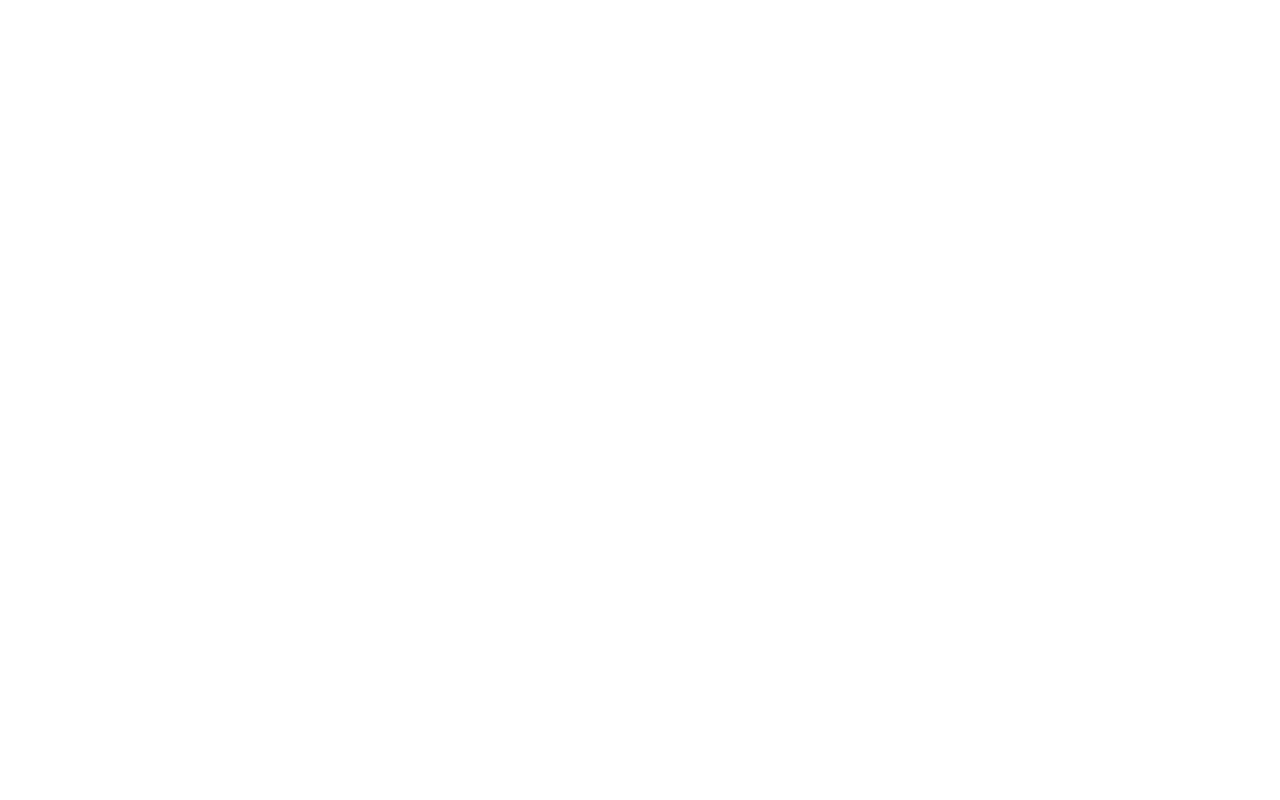
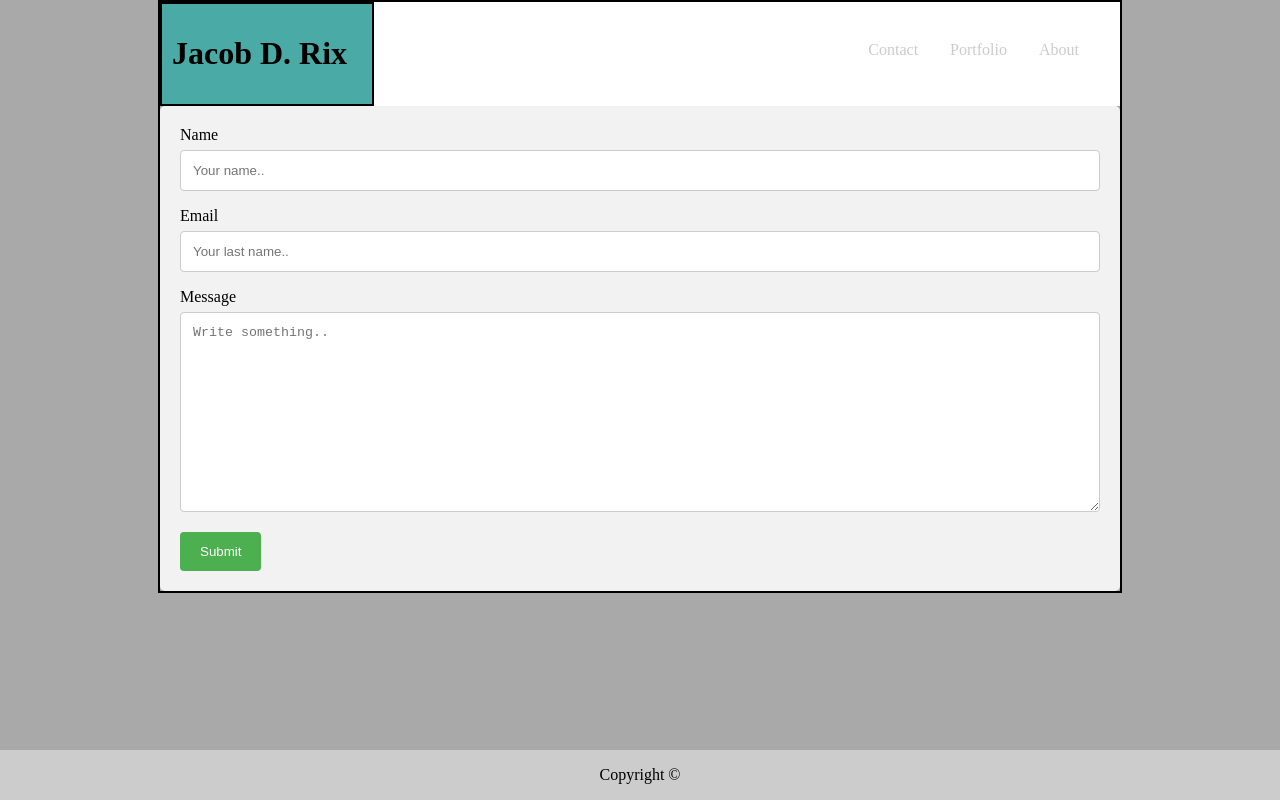
Before and after one commit to jrix21/Basic_Portfolio, a plain HTML site: page contact.html in a window 1280 px wide. Drawn offline with Linux system fonts and the light colour scheme.

Commit message:
Update 2

```diff
--- a/contact.html
+++ b/contact.html
@@ -0,0 +1,42 @@
+<!DOCTYPE html>
+<html>
+    <header>
+    <link rel="stylesheet" type="text/css" href="style.css">
+
+        <title>Jacob D. Rix</title>
+        <div class="namecard">
+            <h1>Jacob D. Rix</h1>
+        </div>
+        <div class="navi">
+                <ul>
+                  <li><a href="index.html">About</a></li>
+                  <li><a href="portfolio.html">Portfolio</a></li>
+                  <li><a href="contact.html">Contact</a></li>
+                </ul>
+            </div>
+    </header>
+        <body>
+            <div class="container">
+                <form action="/action_page.php">
+                  <label for="">Name</label>
+                  <input type="text" id="name" name="name" placeholder="Your name..">
+
+                  <label for="email">Email</label>
+                  <input type="text" id="email" name="email" placeholder="Your last name..">
+
+
+                  <label for="subject">Message</label>
+                  <textarea id="subject" name="subject" placeholder="Write something.." style="height:200px"></textarea>
+
+                  <input type="submit" value="Submit">
+                </form>
+              </div>
+
+
+        </body>
+  <footer>
+      <p>
+          Copyright &#169;
+      </p>
+  </footer>
+</html>
--- a/style.css
+++ b/style.css
@@ -1,76 +1,106 @@
-.main-head {
-  position: relative;
-  top: 0;
-  width: 100%;
-  height: 10%;
-  background:#ffffff;
-  margin: auto;
+.namecard {
+  display: inline-block;
+  width: 190px;
+  background-color: #4aaaa5;
+  border: solid 2px;
+  padding: 10px;
+}
+.navi {
+  float: right;
+  display: inline;
+  padding: 25px;
+
+}
+ul {
+  list-style-type: none;
+  margin: 0;
+  padding: 0;
+  overflow: hidden;
+  background-color:white; ;
   }
 
-header {
-    position: relative;
-    top: 0;
-    width: 960px;
-    background:#ffffff;
-    margin: auto;
-}
-
-h1 {
-    float:left;
-    color: #ffffff;
-    background-color: #4aaaa5;
-}
-
-body {
-    background-color: #cccccc;
-    width: 100%;
-    height: 100%;
-}
-
-.container {
-  margin: auto;
-  margin-top: 20px;
-  position: relative;
-  background-color: #ffffff;
-  width: 960px;
-}
-
-p {
+  li {
   float: right;
-}
-
-ul {
-    list-style-type: none;
-    padding: 0;
-    overflow: hidden;
-    text-align: center;
-  }
-
-img {
-  border: solid 1px;
   }
 
   li a {
   display: block;
-    color:#4aaaa5;
+  color:#cccccc;
   text-align: center;
   padding: 14px 16px;
   text-decoration: none;
-    float: right;
   }
 
   li a:hover {
-    background-color: #111;
+  background-color: #4aaaa5;
+  }
+
+
+header {
+  position: relative;
+  border: solid 2px;
+  width: 100%;
+  border: 2px;
+  background-color: #ffffff
+}
+img {
+  float:left;
+  padding: 10px;
+}
+
+body {
+  margin: auto;
+  top: 250px;
+  width: 960px;
+  border: solid 2px;
+  bottom: 250px;
+  background-color: darkgray;
+
+}
+
+.main-content {
+  background-color: #ffffff;
 }
 
 footer {
+
+  position: fixed;
   margin: auto;
-    position: absolute;
-    bottom: 0;
+  bottom:0;
+  left:0;
   width: 100%;
-    background: #666666;
+  align-content: center;
   text-align: center;
-    display: flex;
-    align-items: center;
-    justify-content: center;
+  background-color: #cccccc;
+  clear: left;
 }
+
+input[type=text], select, textarea {
+  width: 100%;
+  padding: 12px;
+  border: 1px solid #ccc;
+  border-radius: 4px;
+  box-sizing: border-box;
+  margin-top: 6px;
+  margin-bottom: 16px;
+  resize: vertical;
+}
+
+input[type=submit] {
+  background-color: #4CAF50;
+  color: white;
+  padding: 12px 20px;
+  border: none;
+  border-radius: 4px;
+  cursor: pointer;
+}
+
+input[type=submit]:hover {
+  background-color: #45a049;
+}
+
+.container {
+  border-radius: 5px;
+  background-color: #f2f2f2;
+  padding: 20px;
+}
```
Also changed, not shown: index.html (+22 -22 lines), portfolio.html (+38 -0 lines). Lines whose indentation alone changed are shown as unchanged.
